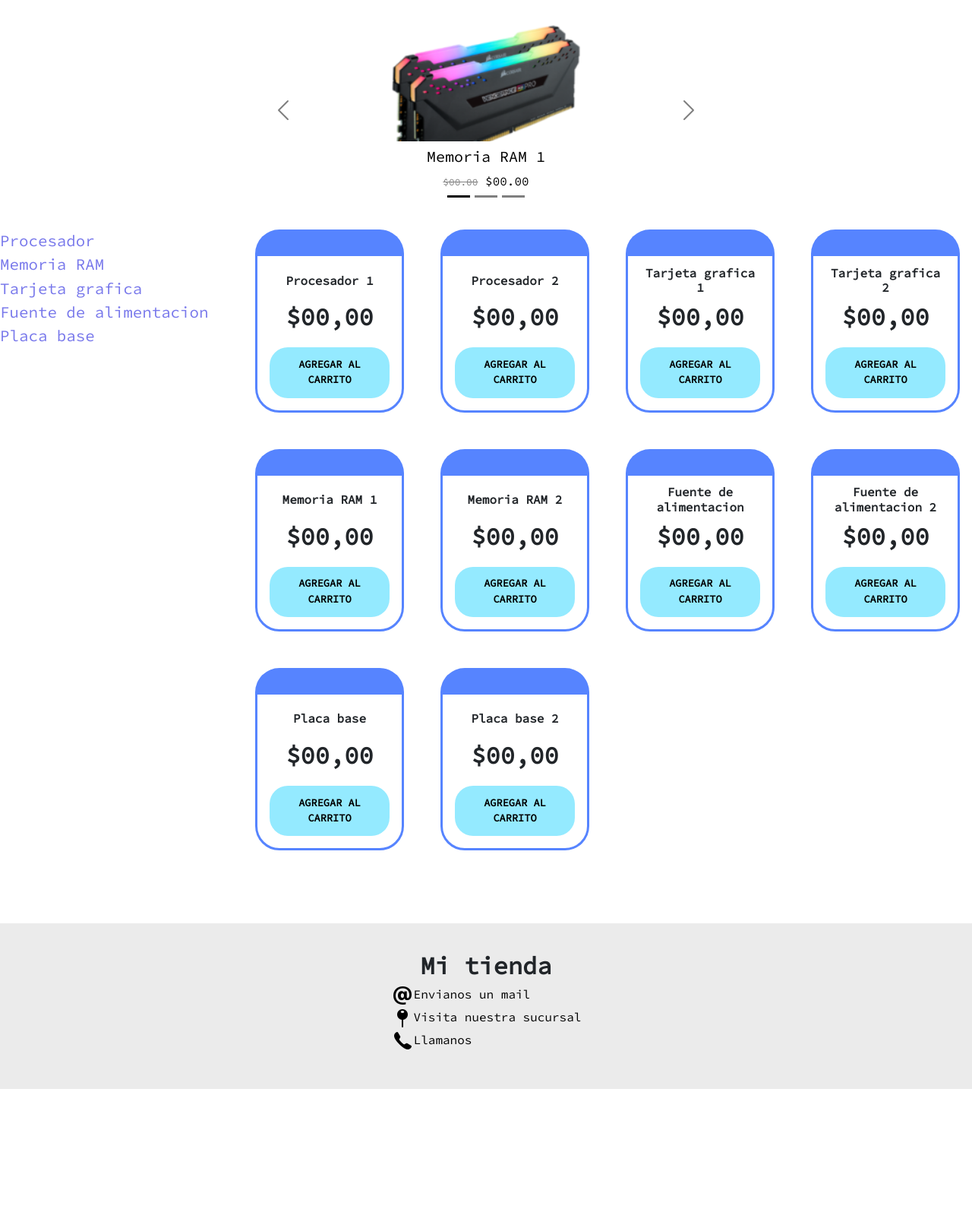
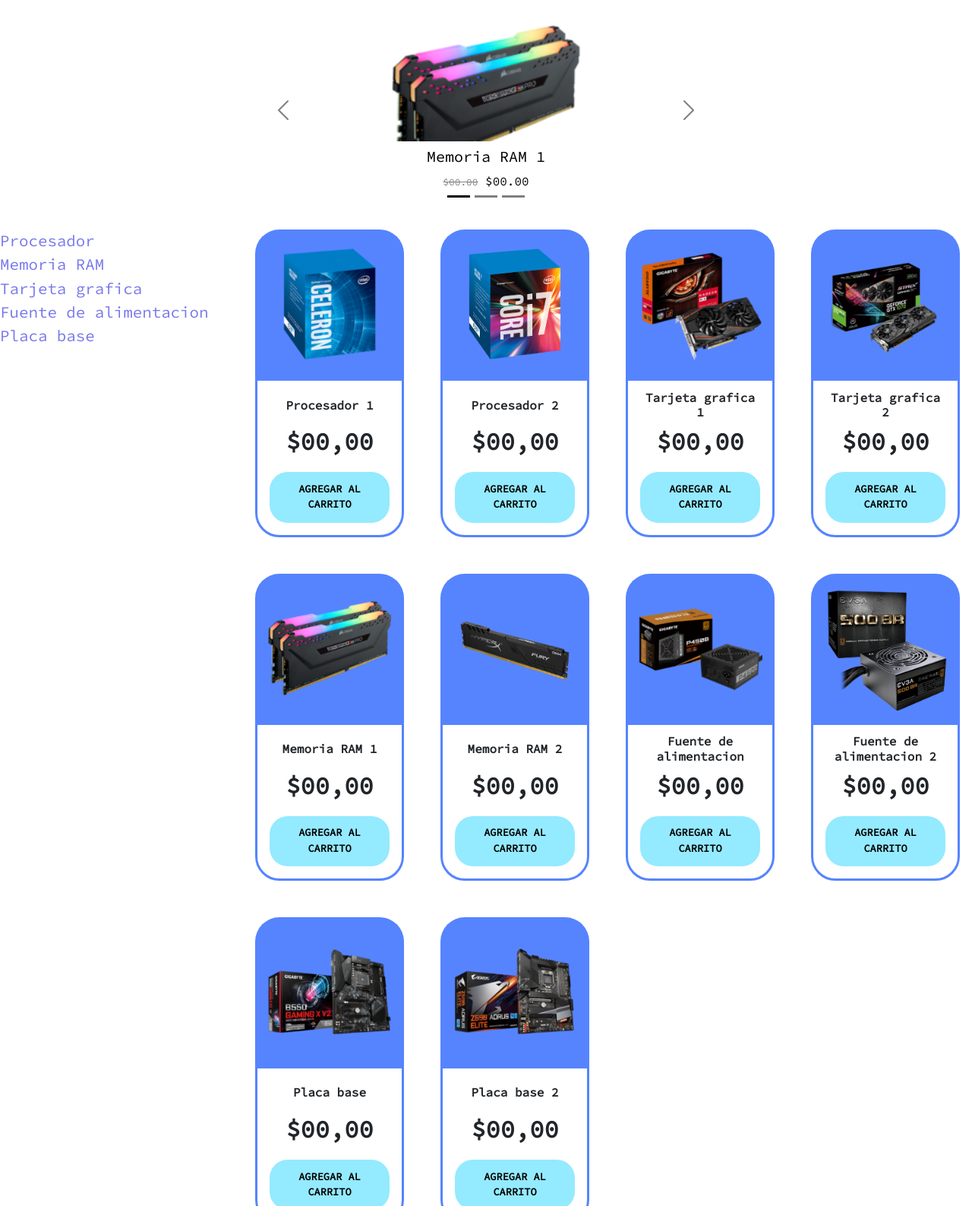
Before and after one commit to alexis00rod/ProyectoCoderHouse-DW, a plain HTML site: page nav/tienda.html in a window 1280 px wide. Shown: the part 123-1710 px from the top of the page at 76% size. Before the commit the page ends 1556 px from the top, so only its background shows below. Drawn offline with nearby package versions, Linux system fonts and the light colour scheme.

Commit message:
Solucione multimedia en seccion tienda

```diff
--- a/nav/tienda.html
+++ b/nav/tienda.html
@@ -100,7 +100,7 @@
             <div class="posts">
                 <div class="post" data-category="procesador">
                     <div class="post__img">
-                        <img src="multimedia/procesador.png" alt="">
+                        <img src="../multimedia/procesador.png" alt="">
                     </div>
                     <div class="post__description">
                         <h4>Procesador 1</h4>
@@ -112,7 +112,7 @@
                 </div>
                 <div class="post" data-category="procesador">
                     <div class="post__img">
-                        <img src="multimedia/procesador-2.png" alt="">
+                        <img src="../multimedia/procesador-2.png" alt="">
                     </div>
                     <div class="post__description">
                         <h4>Procesador 2</h4>
@@ -124,7 +124,7 @@
                 </div>
                 <div class="post" data-category="tarjeta-grafica">
                     <div class="post__img">
-                        <img src="multimedia/tarjeta-grafica.png" alt="">
+                        <img src="../multimedia/tarjeta-grafica.png" alt="">
                     </div>
                     <div class="post__description">
                         <h4>Tarjeta grafica 1</h4>
@@ -136,7 +136,7 @@
                 </div>
                 <div class="post" data-category="tarjeta-grafica">
                     <div class="post__img">
-                        <img src="multimedia/tarjeta-grafica-2.png" alt="">
+                        <img src="../multimedia/tarjeta-grafica-2.png" alt="">
                     </div>
                     <div class="post__description">
                         <h4>Tarjeta grafica 2</h4>
@@ -148,7 +148,7 @@
                 </div>
                 <div class="post" data-category="memoria-ram">
                     <div class="post__img">
-                        <img src="multimedia/memoria-ram.png" alt="">
+                        <img src="../multimedia/memoria-ram.png" alt="">
                     </div>
                     <div class="post__description">
                         <h4>Memoria RAM 1</h4>
@@ -160,7 +160,7 @@
                 </div>
                 <div class="post" data-category="memoria-ram">
                     <div class="post__img">
-                        <img src="multimedia/memoria-ram-2.png" alt="">
+                        <img src="../multimedia/memoria-ram-2.png" alt="">
                     </div>
                     <div class="post__description">
                         <h4>Memoria RAM 2</h4>
@@ -172,7 +172,7 @@
                 </div>
                 <div class="post" data-category="fuente-alimentacion">
                     <div class="post__img">
-                        <img src="multimedia/fuente-de-alimentacion.png" alt="">
+                        <img src="../multimedia/fuente-de-alimentacion.png" alt="">
                     </div>
                     <div class="post__description">
                         <h4>Fuente de alimentacion</h4>
@@ -184,7 +184,7 @@
                 </div>
                 <div class="post" data-category="fuente-alimentacion">
                     <div class="post__img">
-                        <img src="multimedia/fuente-de-alimentacion-2.png" alt="">
+                        <img src="../multimedia/fuente-de-alimentacion-2.png" alt="">
                     </div>
                     <div class="post__description">
                         <h4>Fuente de alimentacion 2</h4>
@@ -196,7 +196,7 @@
                 </div>
                 <div class="post" data-category="placa-base">
                     <div class="post__img">
-                        <img src="multimedia/placa-base.png" alt="">
+                        <img src="../multimedia/placa-base.png" alt="">
                     </div>
                     <div class="post__description">
                         <h4>Placa base</h4>
@@ -208,7 +208,7 @@
                 </div>
                 <div class="post" data-category="placa-base">
                     <div class="post__img">
-                        <img src="multimedia/placa-base-2.png" alt="">
+                        <img src="../multimedia/placa-base-2.png" alt="">
                     </div>
                     <div class="post__description">
                         <h4>Placa base 2</h4>
```
